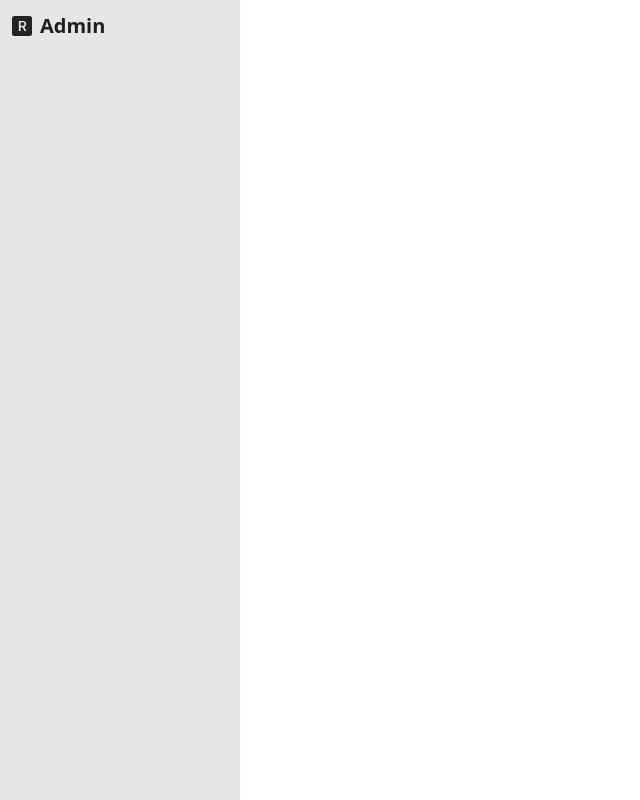
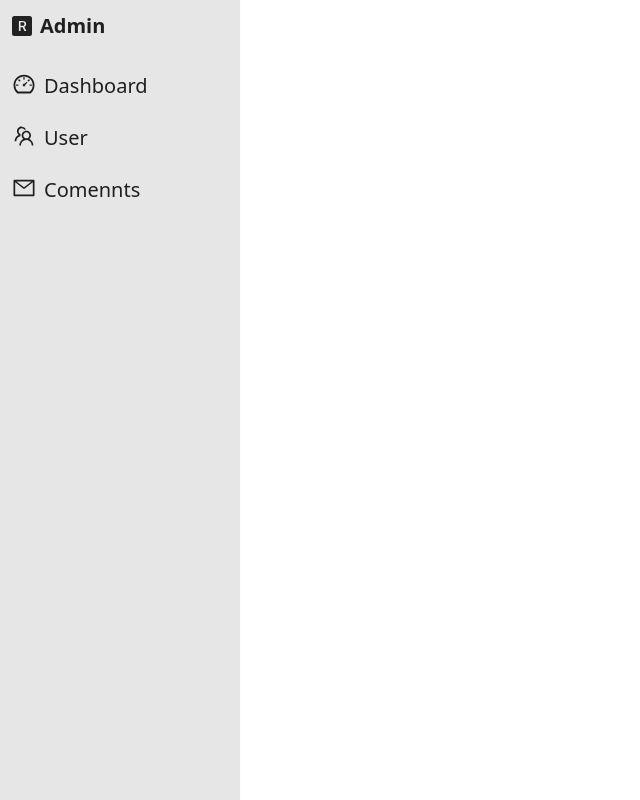
Before and after one commit to Reeyy/blog-porfolio, a Next.js app: page /admin in a window 1280 px wide. Shown: the whole page, without its empty margins (0-640 px from the left). Built offline with nearby package versions, Linux system fonts and the light colour scheme.

Commit message:
update nav  items

```diff
--- a/components/Organisms/NavAdmin.tsx
+++ b/components/Organisms/NavAdmin.tsx
@@ -1,18 +1,48 @@
 import Logo from 'components/Atoms/Logo';
 import Link from 'next/link';
 import { FC } from 'react';
+import { RiDashboardFill, RiMailAddFill } from 'react-icons/ri';
+import {
+  AiOutlineContainer,
+  AiOutlineMail,
+  AiOutlineTeam,
+  AiOutlineDashboard,
+} from 'react-icons/ai';
+import NavItems from './NavItems';
 
 interface Props {}
 
 const NavAdmin: FC<Props> = (props): JSX.Element => {
   return (
     <nav className='h-screen w-60 shadow-sm bg-secondary-light dark:bg-secondary-dark'>
-      <Link className='flex items-center space-x-2 p-3' href={'/admin'}>
+      {/* logo */}
+      <Link className='flex items-center space-x-2 p-3 mb-2' href={'/admin'}>
         <Logo className=' fill-highlight-light dark:fill-highlight-dark w-5 h-5' />
         <span className='text-highlight-light dark:text-highlight-dark text-xl font-semibold'>
           Admin
         </span>
       </Link>
+      {/*end logo */}
+      {/* item navs */}
+      <ul>
+        <NavItems
+          href='/admin'
+          name='Dashboard'
+          icon={<AiOutlineDashboard size={24} />}
+        />
+
+        <NavItems
+          href='/admin/user'
+          name='User'
+          icon={<AiOutlineTeam size={24} />}
+        />
+        <NavItems
+          href='/admin/comments'
+          name='Comennts'
+          icon={<AiOutlineMail size={24} />}
+        />
+      </ul>
+      {/* end item navs */}
     </nav>
   );
 };
--- /dev/null
+++ b/components/Organisms/NavItems.tsx
@@ -0,0 +1,28 @@
+import { FC } from 'react';
+import Link from 'next/link';
+import { AiOutlineDashboard } from 'react-icons/ai';
+interface Props {
+  name: string;
+  href: string;
+  icon: JSX.Element;
+}
+
+const NavItems: FC<Props> = ({
+  name = 'Dashboard',
+  href = '/admin',
+  icon = <AiOutlineDashboard size={24} />,
+}): JSX.Element => {
+  return (
+    <li>
+      <Link
+        className='flex item-center text-highlight-light dark:text-highlight-dark text-xl p-3 hover:scale-[0.98] transition '
+        href={href}
+      >
+        {icon}
+        <span className='ml-2'>{name}</span>
+      </Link>
+    </li>
+  );
+};
+
+export default NavItems;
```
